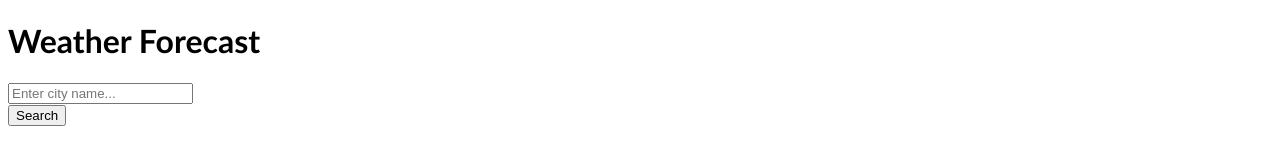
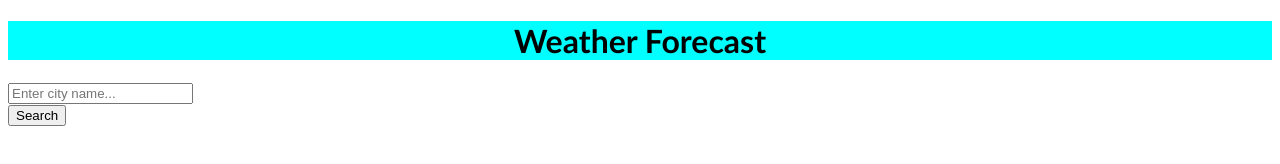
Before and after one commit to RyanH118/Weather_Forecast, a plain HTML site: page index.html in a window 1280 px wide. Drawn offline with Linux system fonts and the light colour scheme.

Commit message:
Added a placeholder background color for the header.

```diff
--- a/Assets/css/styles.css
+++ b/Assets/css/styles.css
@@ -7,3 +7,8 @@ body {
     flex-direction: column;
     align-items: baseline;
 }
+
+header {
+    text-align: center;
+    background-color: aqua;
+}
```
